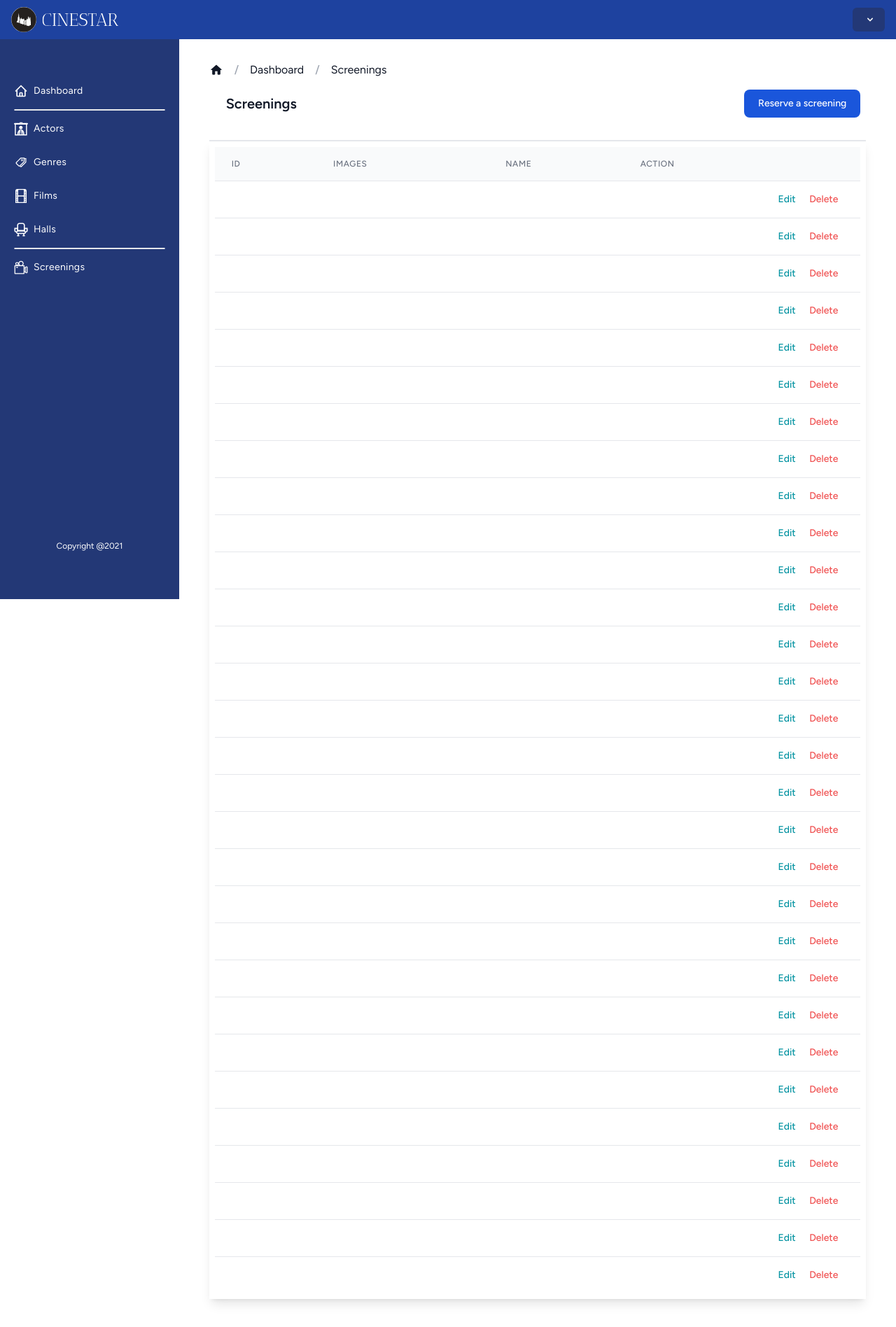
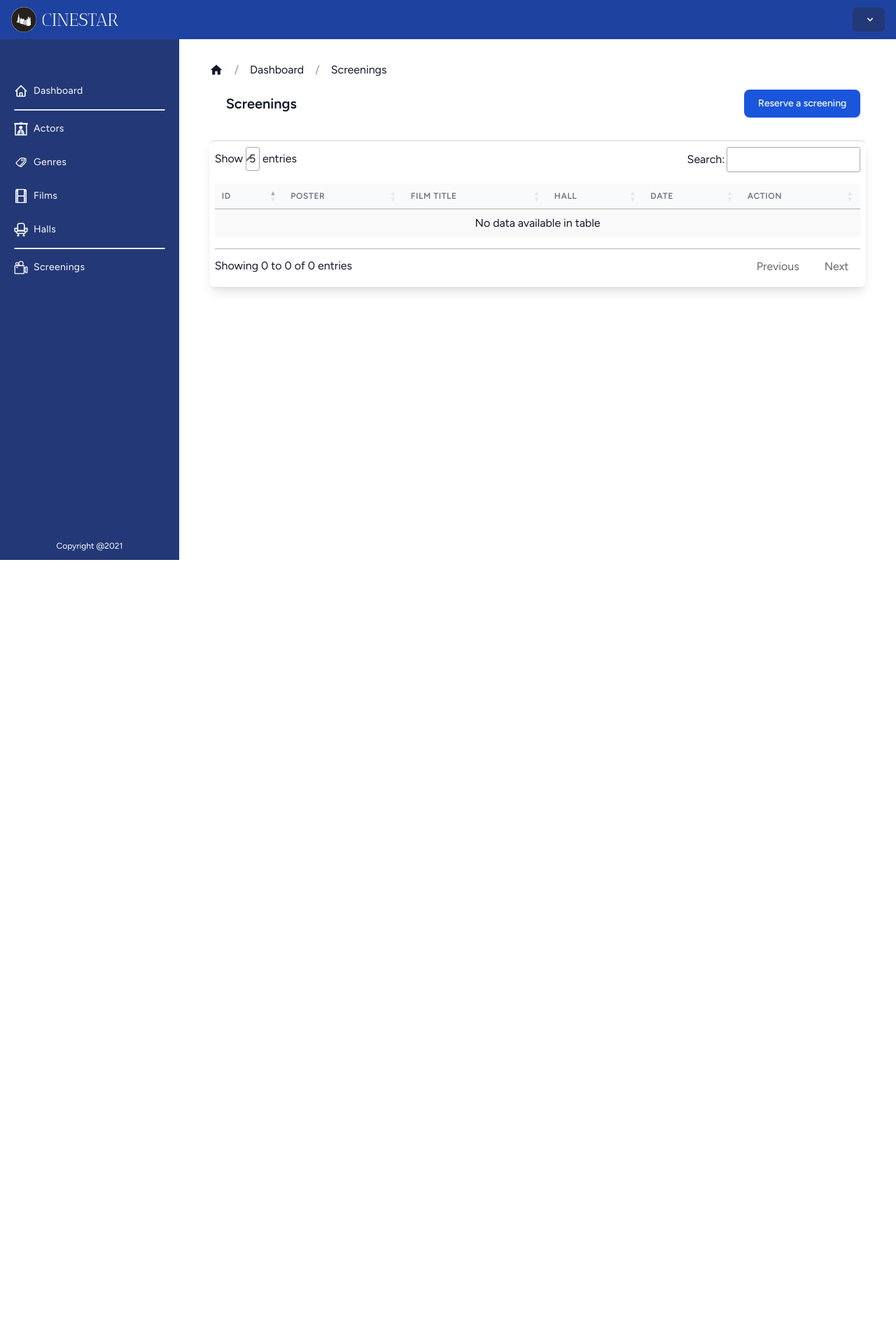
Before and after one commit to alaeddinerami/CineStar, a Laravel app: page /dashboard/screenings in a window 1280 px wide. Shown: the whole page at 70% size. After the commit the page ends 800 px from the top, so only its background shows below. Run offline with Laravel 10, Linux system fonts and the light colour scheme; data comes from the database, SQL or seed files in the repository; data that the repository does not hold is empty; style sheets or scripts are compiled from the project's sources; parts of the project's set-up code (start-up, migrations or seed data) failed here and were passed over; some libraries are stand-ins or nearby versions.

Commit message:
Create screening done / view screenings done / working on edit date & cancel screening

```diff
--- a/app/Http/Controllers/ScreeningController.php
+++ b/app/Http/Controllers/ScreeningController.php
@@ -3,7 +3,9 @@
 namespace App\Http\Controllers;
 
 use App\Models\Film;
+use App\Models\FilmHall;
 use App\Models\Hall;
+use Carbon\Carbon;
 use Illuminate\Http\Request;
 
 class ScreeningController extends Controller
@@ -15,7 +17,8 @@ class ScreeningController extends Controller
     {
         $films = Film::all();
         $halls = Hall::all();
-        return view("dashboard.screenings.index", compact('films', 'halls'));
+        $screenings = FilmHall::with('film', 'hall')->get();
+        return view("dashboard.screenings.index", compact('films', 'halls', 'screenings'));
     }
 
     /**
@@ -23,7 +26,38 @@ class ScreeningController extends Controller
      */
     public function store(Request $request)
     {
-        //
+        $validated = $request->validate([
+            'film' => 'required',
+            'hall' => 'required',
+            'date' => 'required',
+            'time' => 'required',
+        ]);
+
+        $date = $validated['date'] . ' ' . $validated['time'];
+        $date_now = Carbon::now()->floorHour()->toDateTimeString();
+        if ($date_now >= $date) {
+            return back()->with([
+                'message' => 'You can\'t reserve a screening at this hour.',
+                'operationSuccessful' => $this->operationSuccessful,
+            ]);
+        }
+        if (FilmHall::where('hall_id', $validated['hall'])->where('date', $date)->exists()) {
+            return back()->with([
+                'message' => 'A film is already scheduled at this hour.',
+                'operationSuccessful' => $this->operationSuccessful,
+            ]);
+        }
+
+        FilmHall::create([
+            'date' => $date,
+            'hall_id' => $validated['hall'],
+            'film_id' => $validated['film'],
+        ]);
+
+        return back()->with([
+            'message' => 'Film screening reserved successfully!',
+            'operationSuccessful' => $this->operationSuccessful = true,
+        ]);
     }
 
     /**
--- a/app/Models/Film.php
+++ b/app/Models/Film.php
@@ -17,7 +17,7 @@ class Film extends Model
 
     public function halls()
     {
-        return $this->belongsToMany(Hall::class);
+        return $this->belongsToMany(Hall::class, 'film_hall');
     }
 
     public function genres()
--- /dev/null
+++ b/app/Models/FilmHall.php
@@ -0,0 +1,23 @@
+<?php
+
+namespace App\Models;
+
+use Illuminate\Database\Eloquent\Factories\HasFactory;
+use Illuminate\Database\Eloquent\Model;
+
+class FilmHall extends Model
+{
+    use HasFactory;
+
+    protected $table = 'film_hall';
+
+    public function film()
+    {
+        return $this->belongsTo(Film::class);
+    }
+
+    public function hall()
+    {
+        return $this->belongsTo(Hall::class);
+    }
+}
--- a/app/Models/Hall.php
+++ b/app/Models/Hall.php
@@ -11,7 +11,7 @@ class Hall extends Model
 
     public function films()
     {
-        return $this->belongsToMany(Film::class);
+        return $this->belongsToMany(Film::class, 'film_hall');
     }
 
     public function seats()
--- a/config/app.php
+++ b/config/app.php
@@ -70,7 +70,7 @@ return [
     |
     */
     //UTC MST HST
-    'timezone' => 'UTC',
+    'timezone' => 'CET',
 
     /*
     |--------------------------------------------------------------------------
--- a/resources/views/dashboard/actors/index.blade.php
+++ b/resources/views/dashboard/actors/index.blade.php
@@ -184,10 +184,10 @@
 
                                 @if ($actor->image == null)
                                     <img src="{{ asset('assets/images/profil.jpg') }}"
-                                        class="w-[60px] h-[60px] inline-block shrink-0 rounded-2xl" alt="">
+                                        class="w-[60px] h-auto inline-block shrink-0 rounded-2xl" alt="">
                                 @else
                                     <img src="{{ asset('storage/' . $actor->image->path) }}"
-                                        class="w-[60px] h-[60px] inline-block shrink-0 rounded-2xl" alt="">
+                                        class="w-[60px] h-auto inline-block shrink-0 rounded-2xl" alt="">
                                 @endif
                             </td>
                             <td class="px-6 py-4 whitespace-nowrap">
@@ -196,7 +196,7 @@
                             </td>
 
 
-                            <td class="px-8 py-4 whitespace-nowrap text-right text-sm font-medium">
+                            <td class="px-8 py-4 whitespace-nowrap text-center text-sm font-medium">
                                 <button href="" class="text-teal-500 hover:text-teal-700"
                                     onclick="openEditModal({{ $actor->id }}, '{{ $actor->name }}')">
                                     Edit</button>
--- a/resources/views/dashboard/halls/index.blade.php
+++ b/resources/views/dashboard/halls/index.blade.php
@@ -191,7 +191,7 @@
 
 
                             <td class="px-8 py-4 whitespace-nowrap text-center text-sm font-medium">
-                                <button href="" class="text-teal-500 hover:text-teal-700"
+                                <button class="text-teal-500 hover:text-teal-700"
                                     onclick="openEditModal({{ $hall->id }}, '{{ $hall->name }}', {{ $hall->seats }})">
                                     Edit</button>
                                 <form action="{{ route('hall.delete', $hall->id) }}" method="POST"
--- a/resources/views/dashboard/screenings/index.blade.php
+++ b/resources/views/dashboard/screenings/index.blade.php
@@ -78,7 +78,7 @@
                             <label for="time" class="block mb-2 text-sm font-medium text-gray-900">Time</label>
                             <select id="time" name="time"
                                 class="bg-gray-50 border border-gray-300 text-gray-900 text-sm rounded-lg focus:ring-primary-500 focus:border-primary-500 block w-full p-2.5">
-                                <option selected="">Screening time</option>
+                                <option selected="" disabled hidden>Screening time</option>
                                 <option value="20:00:00">20:00</option>
                                 <option value="23:00:00">23:00</option>>
                             </select>
@@ -130,7 +130,7 @@
                 Reserve a screening
             </button>
         </div>
-        <div class="shadow-lg border-t-2 w-full p-2 mt-8">
+        <div class="shadow-lg border-t-2 rounded-lg w-full p-2 mt-8">
             <table id="table" class="min-w-full divide-y divide-gray-200 stripe hover"
                 style="width:100%; padding-top: 1em;  padding-bottom: 1em;">
                 <thead>
@@ -140,10 +140,16 @@
                             ID</th>
                         <th data-priority="1"
                             class="px-8 py-4 bg-gray-50 text-left text-xs font-medium text-gray-500 uppercase tracking-wider">
-                            Images</th>
+                            Poster</th>
                         <th data-priority="1"
                             class="px-6 py-3 bg-gray-50 text-left text-xs font-medium text-gray-500 uppercase tracking-wider">
-                            Name</th>
+                            Film Title</th>
+                        <th data-priority="1"
+                            class="px-6 py-3 bg-gray-50 text-left text-xs font-medium text-gray-500 uppercase tracking-wider">
+                            Hall</th>
+                        <th data-priority="1"
+                            class="px-6 py-3 bg-gray-50 text-left text-xs font-medium text-gray-500 uppercase tracking-wider">
+                            Date</th>
                         <th data-priority="1"
                             class="px-6 py-3 bg-gray-50 text-left text-xs font-medium text-gray-500 uppercase tracking-wider">
                             Action</th>
@@ -151,25 +157,35 @@
                     </tr>
                 </thead>
                 <tbody class="bg-white divide-y divide-gray-200">
-                    @unless (count($films) == 0)
-                        @foreach ($films as $film)
+                    @foreach ($screenings as $screening)
                         <tr>
                             <td class="px-6 py-4 whitespace-nowrap">
-                                    <div class="text-sm font-medium text-gray-900"></div>
+                                <div class="text-sm font-medium text-gray-900">{{ $screening->id }}</div>
+                            </td>
+                            <td class="px-6 py-4 text-center whitespace-nowrap">
+                                @if ($screening->film->image == null)
+                                    <img src="{{ asset('assets/images/poster.jpg') }}"
+                                        class="w-[60px] h-auto inline-block shrink-0 rounded-2xl" alt="">
+                                @else
+                                    <img src="{{ asset('storage/') }}"
+                                        class="w-[60px] h-auto inline-block shrink-0 rounded-2xl" alt="">
+                                @endif
                             </td>
                             <td class="px-6 py-4 whitespace-nowrap">
-
-
+                                <div class="text-sm font-medium text-gray-900">{{ $screening->film->title }}</div>
                             </td>
                             <td class="px-6 py-4 whitespace-nowrap">
-                                    <div class="text-sm font-medium text-gray-900"></div>
+                                <div class="text-sm font-medium text-gray-900">{{ $screening->hall->name }}</div>
+                            </td>
+                            <td class="px-6 py-4 whitespace-nowrap">
+                                <div class="text-sm font-medium text-gray-900">{{ $screening->date }}</div>
                             </td>
 
-                                <td class="px-8 py-4 whitespace-nowrap text-right text-sm font-medium">
-                                    <button href="" class="text-teal-500 hover:text-teal-700"
-                                        onclick="openEditModal()">
-                                        Edit</button>
-                                    <form action="{{ route('film.delete', $film->id) }}" method="POST"
+                            <td class="px-8 py-4 whitespace-nowrap text-center text-sm font-medium">
+                                <button onclick="openEditModal()" class="text-teal-500 hover:text-teal-700">
+                                    Edit
+                                </button>
+                                <form action="{{ route('hall.delete', $hall->id) }}" method="POST"
                                     class="inline-block">
                                     @csrf
                                     @method('DELETE')
@@ -179,9 +195,6 @@
                             </td>
                         </tr>
                     @endforeach
-                    @else
-                        <p class="flex h-full w-full items-center justify-center font-semibold text-lg">No films found</p>
-                    @endunless
                 </tbody>
             </table>
         </div>
@@ -189,10 +202,23 @@
     @stack('scripts')
     <script>
         $(document).ready(function() {
+            var table = $('#table').DataTable({
+                    responsive: true,
+                    pageLength: 5,
+                    lengthMenu: [
+                        [5],
+                        [5]
+                    ]
+                })
+                .columns.adjust()
+        });
+
+        $(document).ready(function() {
             $('#films').select2({
                 width: '100%',
             });
         });
+
         $(document).ready(function() {
             $('#halls').select2({
                 width: '100%',
```
Also changed, not shown: resources/views/dashboard/films/index.blade.php (+4 -6 lines), resources/views/dashboard/screenings/edit.blade.php (deleted, +0 -15 lines), database/migrations/2024_02_22_101508_create_reservations_table.php, database/migrations/2024_02_22_101902_create_film_hall_table.php. Lines whose indentation alone changed are shown as unchanged.
